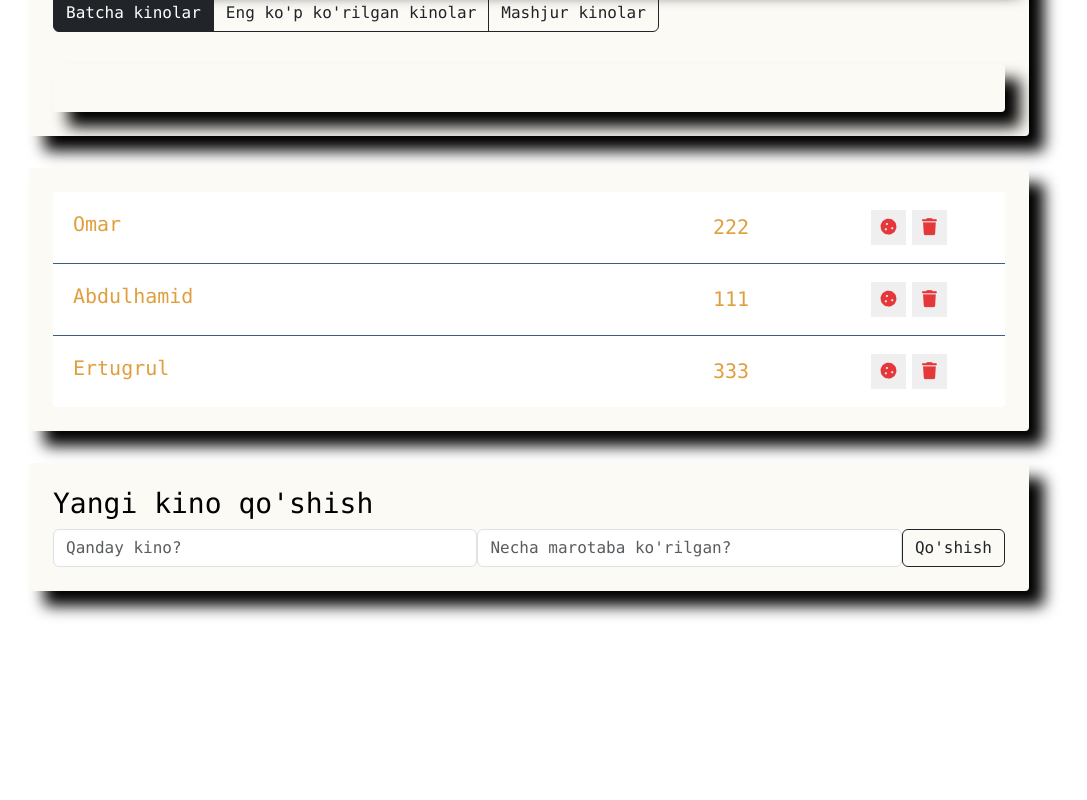
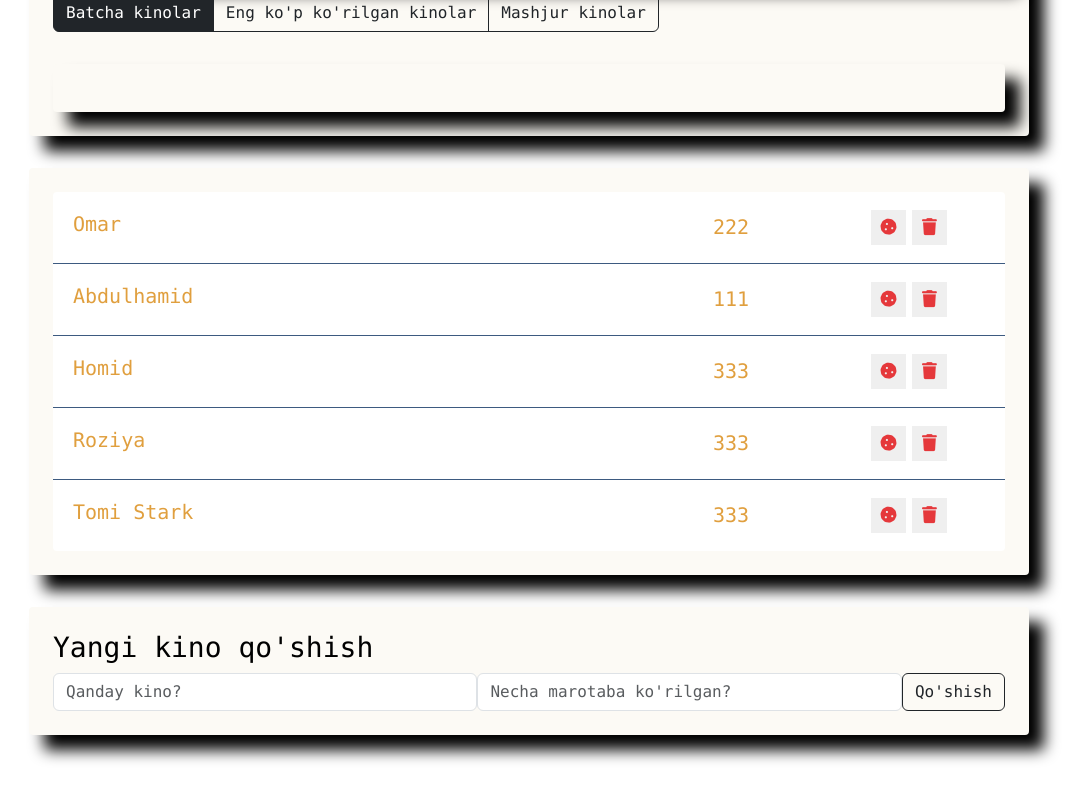
Before and after one commit to yahyoHakimov/project-vue, a Vue app: page / in a window 1280 px wide. Shown: the part 422-1222 px from the top of the page, without its empty margins (111-1198 px from the left). Before the commit the page ends 1093 px from the top, so only its background shows below. Built offline with nearby package versions, Linux system fonts and the light colour scheme.

Commit message:
MovieAddForum was added

```diff
--- a/src/components/app/App.vue
+++ b/src/components/app/App.vue
@@ -11,7 +11,9 @@ export default {
         movies: [
           {name: 'Omar', viewers: 222},
           {name: 'Abdulhamid', viewers: 111},
-          {name: 'Ertugrul', viewers: 333}
+          {name: 'Homid', viewers: 333},
+          {name: 'Roziya', viewers: 333},
+          {name: 'Tomi Stark', viewers: 333}
         ]
     }
   },
--- a/src/components/movie-add-forum/MovieAddForum.vue
+++ b/src/components/movie-add-forum/MovieAddForum.vue
@@ -1,11 +1,39 @@
-<script></script>
+<script>
+export default {
+  data() {
+    return {
+      name: '',
+      viewers: ''
+    }
+  },
+  methods: {
+    addMovie() {
+      const newMovie = {
+        name: this.name,
+        viewers: this.viewers,
+        favorite: false
+      }
+      console.log(newMovie)
+    }
+  }
+}
+</script>
 
 <template>
   <div class="movie-add-form">
     <h3>Yangi kino qo'shish</h3>
     <form class="add-form d-flex">
-      <input type="text" class="form-control new-movie-label" placeholder="Qanday kino?">
-      <input type="text" class="form-control new-movie-label" placeholder="Necha marotaba ko'rilgan?">
+      <input type="text"
+             class="form-control new-movie-label"
+             placeholder="Qanday kino?"
+             :value='name'
+      v-on:input="name = $event.target.value ">
+      <input type="number"
+             class="form-control new-movie-label"
+             placeholder="Necha marotaba ko'rilgan?"
+             :value='viewers'
+             v-on:input="name = $event.target.value"
+      >
 
       <button class="btn btn-outline-dark" type="submit">
         Qo'shish
```
